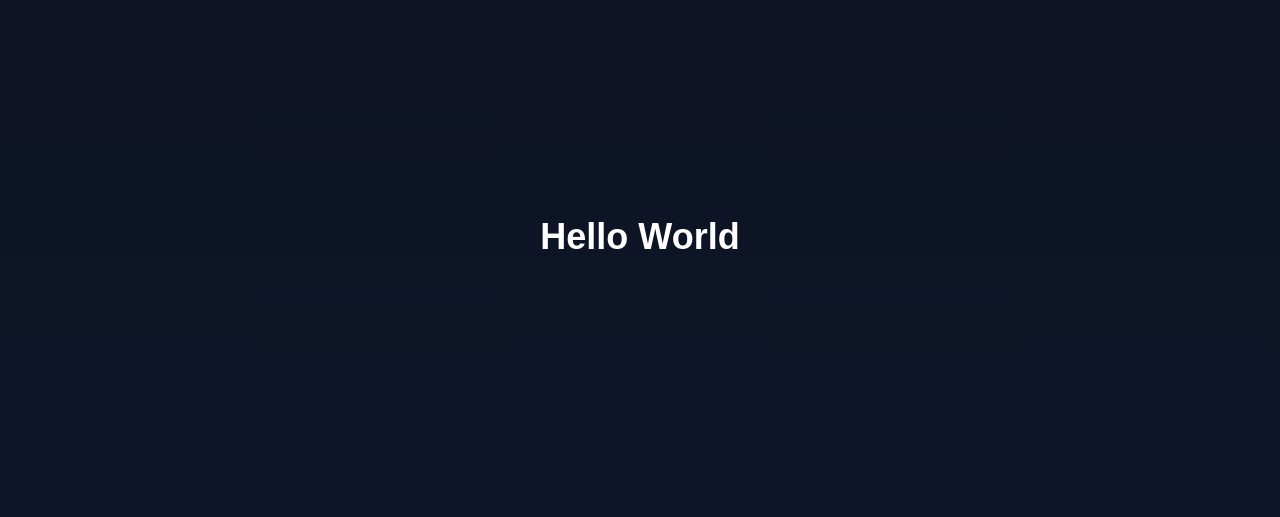
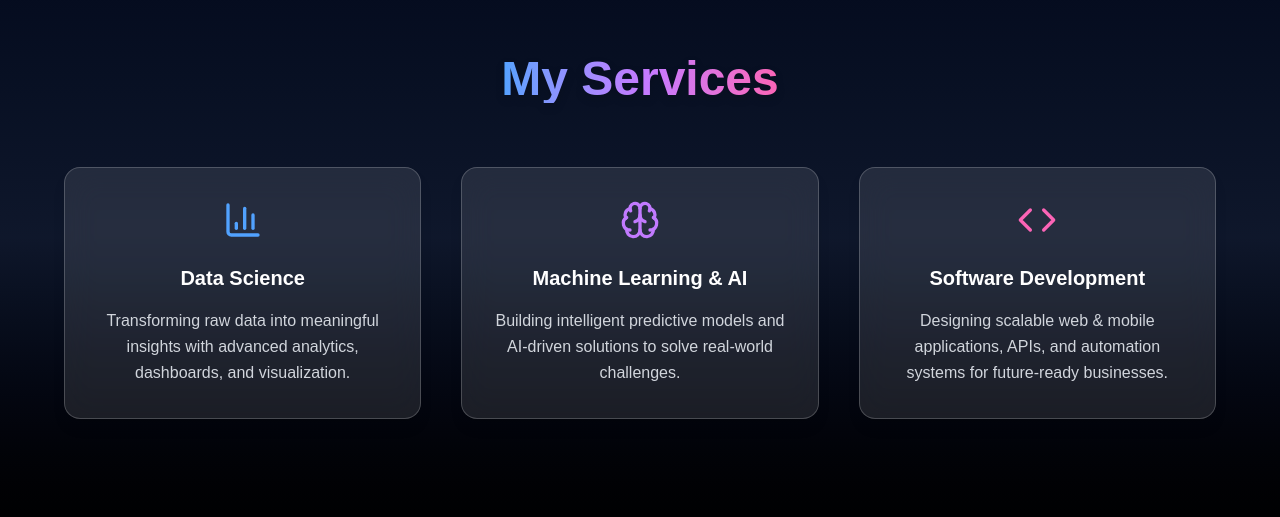
Before and after one commit to Clinton1029/my-portfolio, a Next.js app: page / in a window 1280 px wide. Shown: the part 1763-2280 px from the top of the page. Built offline with nearby package versions, Linux system fonts and the light colour scheme.

Commit message:
added servises page

```diff
--- /dev/null
+++ b/app/components/Services.tsx
@@ -0,0 +1,75 @@
+"use client";
+
+import { motion } from "framer-motion";
+import { Brain, Code, BarChart3 } from "lucide-react"; // Icons
+
+const SERVICES = [
+  {
+    icon: <BarChart3 className="w-10 h-10 text-blue-400" />,
+    title: "Data Science",
+    desc: "Transforming raw data into meaningful insights with advanced analytics, dashboards, and visualization.",
+  },
+  {
+    icon: <Brain className="w-10 h-10 text-purple-400" />,
+    title: "Machine Learning & AI",
+    desc: "Building intelligent predictive models and AI-driven solutions to solve real-world challenges.",
+  },
+  {
+    icon: <Code className="w-10 h-10 text-pink-400" />,
+    title: "Software Development",
+    desc: "Designing scalable web & mobile applications, APIs, and automation systems for future-ready businesses.",
+  },
+];
+
+export default function Services() {
+  return (
+    <motion.section
+      id="services"
+      initial={{ opacity: 0, y: 80 }}
+      whileInView={{ opacity: 1, y: 0 }}
+      transition={{ duration: 1.2, ease: "easeOut" }}
+      viewport={{ once: true }}
+      className="relative min-h-screen flex flex-col items-center justify-center
+                 px-6 sm:px-12 py-20 bg-gradient-to-b from-slate-950 via-slate-900 to-black text-white"
+    >
+      {/* Title */}
+      <motion.h2
+        initial={{ opacity: 0, y: 30 }}
+        whileInView={{ opacity: 1, y: 0 }}
+        transition={{ duration: 1 }}
+        viewport={{ once: true }}
+        className="text-4xl sm:text-5xl font-extrabold text-transparent bg-clip-text
+                   bg-gradient-to-r from-blue-400 via-purple-400 to-pink-400 drop-shadow-lg mb-16"
+      >
+        My Services
+      </motion.h2>
+
+      {/* Services Grid */}
+      <div className="max-w-6xl w-full grid md:grid-cols-3 gap-10">
+        {SERVICES.map((service, idx) => (
+          <motion.div
+            key={idx}
+            initial={{ opacity: 0, y: 40 }}
+            whileInView={{ opacity: 1, y: 0 }}
+            transition={{ duration: 1, delay: idx * 0.2 }}
+            viewport={{ once: true }}
+            whileHover={{
+              scale: 1.05,
+              boxShadow: "0 0 35px rgba(59,130,246,0.8)",
+            }}
+            whileTap={{ scale: 0.97 }}
+            className="p-8 rounded-2xl bg-white/10 backdrop-blur-lg border border-white/20
+                       shadow-lg flex flex-col items-center text-center transition-all duration-300
+                       hover:bg-gradient-to-r hover:from-blue-500/20 hover:via-purple-500/20 hover:to-pink-500/20"
+          >
+            <div className="mb-6">{service.icon}</div>
+            <h3 className="text-xl font-semibold text-white mb-4">{service.title}</h3>
+            <p className="text-gray-300 text-sm sm:text-base leading-relaxed">
+              {service.desc}
+            </p>
+          </motion.div>
+        ))}
+      </div>
+    </motion.section>
+  );
+}
--- a/app/page.tsx
+++ b/app/page.tsx
@@ -3,6 +3,7 @@
 import Hero from "./components/Hero";
 import About from "./components/About";
 import Navbar from "./components/Navbar";
+import Services from "./components/Services";
 
 
 export default function Home() {
@@ -11,6 +12,7 @@ export default function Home() {
       <Navbar />
       <Hero />
       <About />
+      <Services />
       <section className="h-screen flex items-center justify-center">
         <h1 className="text-4xl font-bold">Hello World</h1>
       </section>
```
